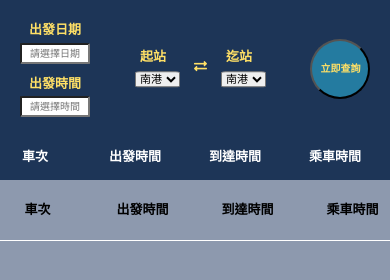
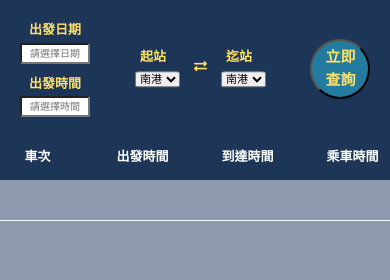
Before and after one commit to Jim963/HighSpeedRailTimeTable, a plain HTML site: page index.html in a window 390 px wide. Drawn offline with nearby package versions, Linux system fonts and the light colour scheme.

Commit message:
updatesize2

```diff
--- a/index.html
+++ b/index.html
@@ -144,25 +144,25 @@
 
       <div class="col-3">
         <div class="contents3">
-            <p class="contents3word" style="font-weight:bold;">車次</p>
+            <!-- <p class="contents3word" style="font-weight:bold;">車次</p> -->
         </div>
       </div>
 
       <div class="col-3">
         <div class="contents3">
-            <p class="contents3word" style="font-weight:bold;">出發時間</p>
+            <!-- <p class="contents3word" style="font-weight:bold;">出發時間</p> -->
         </div>
       </div>
 
       <div class="col-3">
         <div class="contents3">
-            <p class="contents3word" style="font-weight:bold;">到達時間</p>
+            <!-- <p class="contents3word" style="font-weight:bold;">到達時間</p> -->
         </div>
       </div>
 
       <div class="col-3">
         <div class="contents3">
-            <p class="contents3word" style="font-weight:bold;">乘車時間</p>
+            <!-- <p class="contents3word" style="font-weight:bold;">乘車時間</p> -->
         </div>
       </div>
 
@@ -608,7 +608,7 @@ width: 50px;
   #searchbutton{
     width: 60px;
     height: 60px;
-    font-size: 10px;
+    font-size: 15px;
   }
 
 
@@ -626,6 +626,11 @@ width: 50px;
   width: 45px;
   }
 
+
+  .secondrow{
+    padding: 30px 0px 0px 0px;
+  }
+
 }
 
 
```
